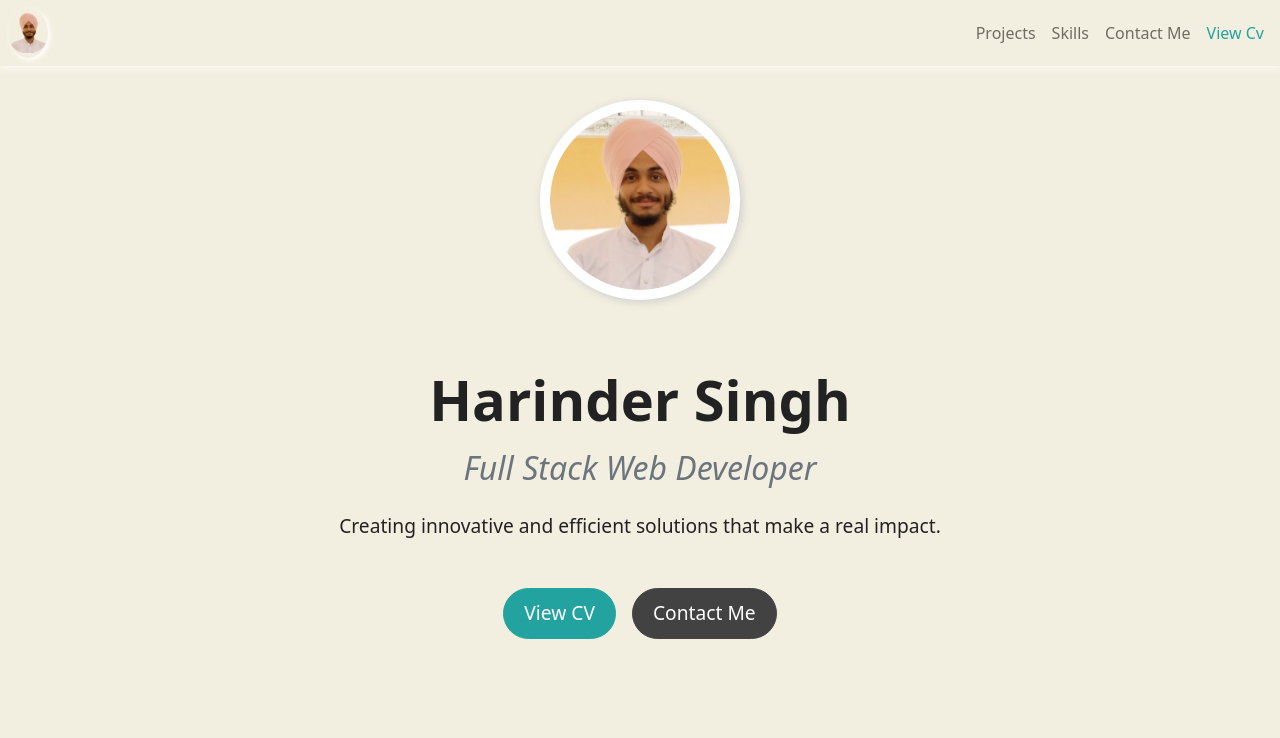
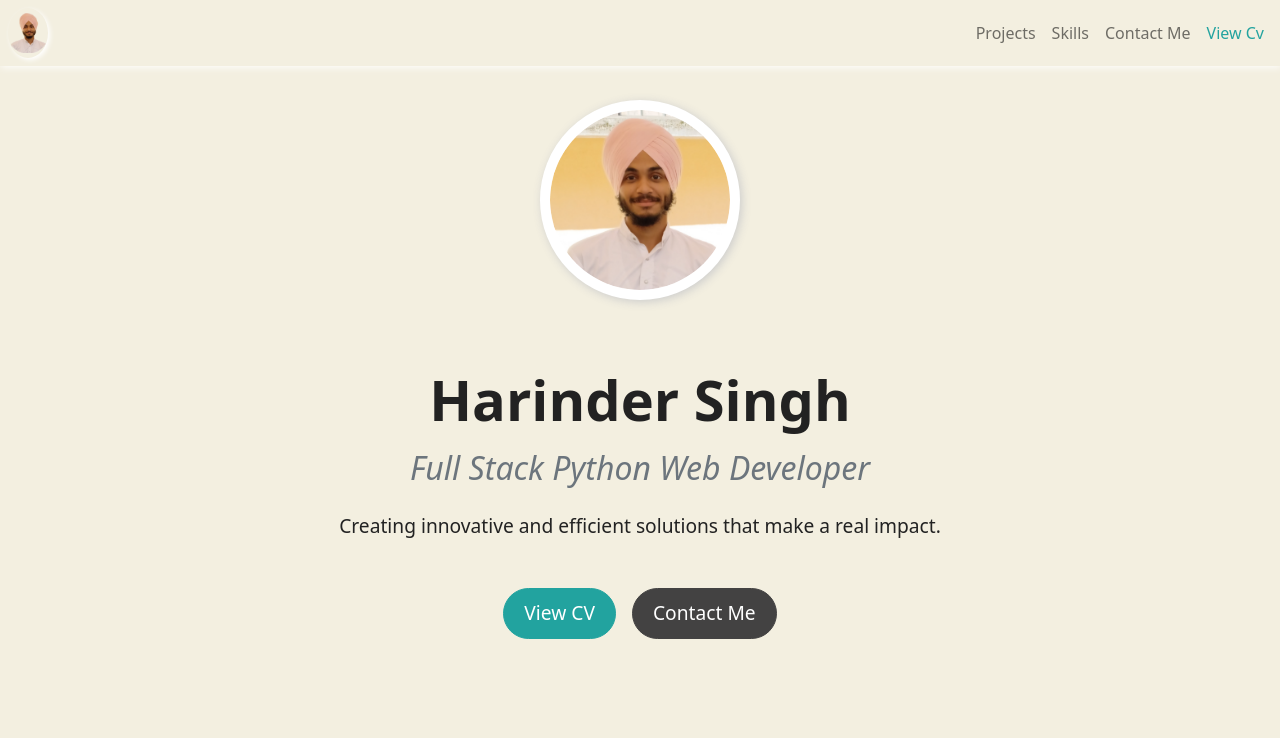
Before and after one commit to Harinder441/MyPortfolio, a Flask app: page / in a window 1280 px wide. Shown: the top 738 px of the page. Run offline with Flask 3, Linux system fonts and the light colour scheme; some libraries are stand-ins or nearby versions.

Commit message:
updated job title

```diff
--- a/templates/cv.html
+++ b/templates/cv.html
@@ -45,7 +45,7 @@
 
         <div class="col-md-6 text-md-start text-sm-center">
             <h1 class="header-name">Harinder Singh</h1>
-            <p class="header-desc">Full Stack Web-Developer </p>
+            <p class="header-desc">Full Stack Python Web-Developer </p>
         </div>
         <div class="col-md-6">
 
--- a/templates/index.html
+++ b/templates/index.html
@@ -22,7 +22,7 @@
                      {% endif %}
                     {% endwith %}
                     <h1 class="display-4 my-3">Harinder Singh</h1>
-                    <h2 class="text-secondary mb-4">Full Stack Web Developer</h2>
+                    <h2 class="text-secondary mb-4">Full Stack Python Web Developer</h2>
                     <p class="lead mb-5">Creating innovative and efficient solutions that make a real impact.</p>
                     <div class="d-flex justify-content-center">
                       <a href="{{url_for('cv')}}" class="btn btn-primary mx-2 main-btn-left">View CV</a>
```
